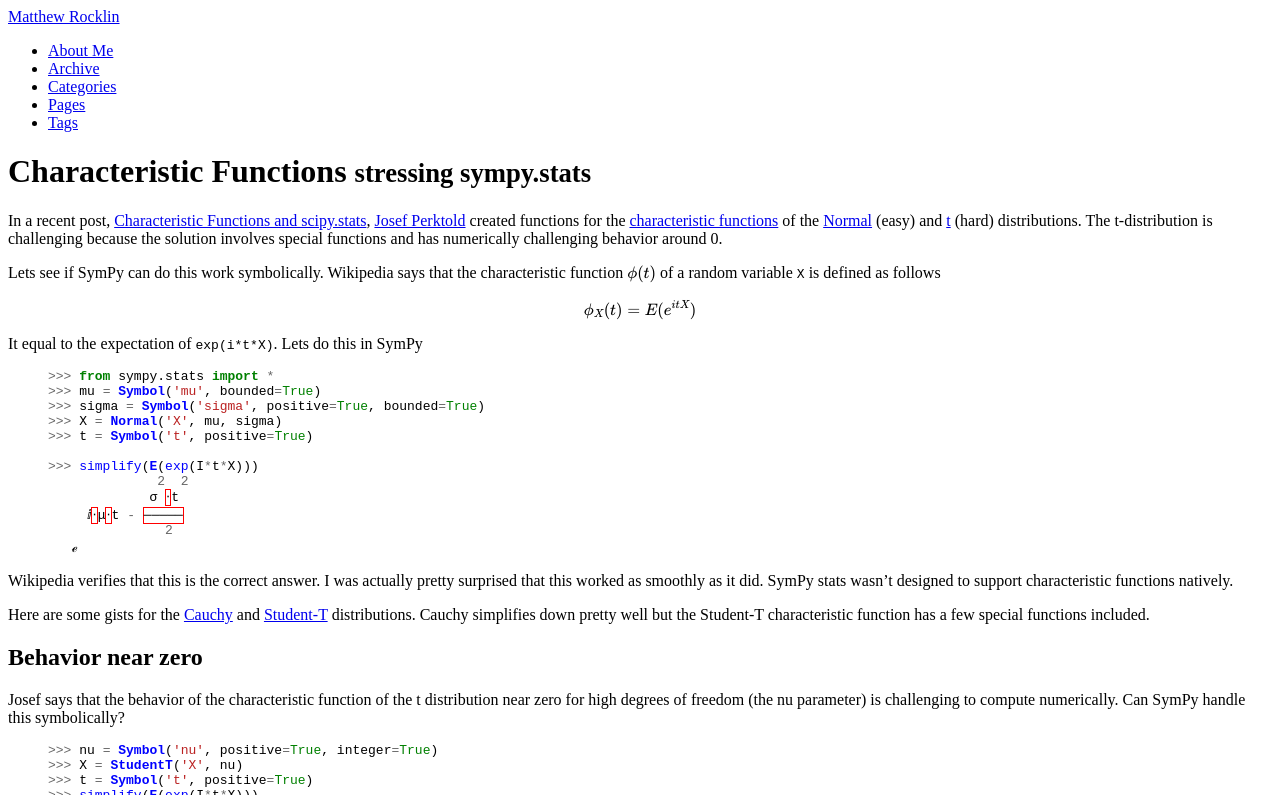
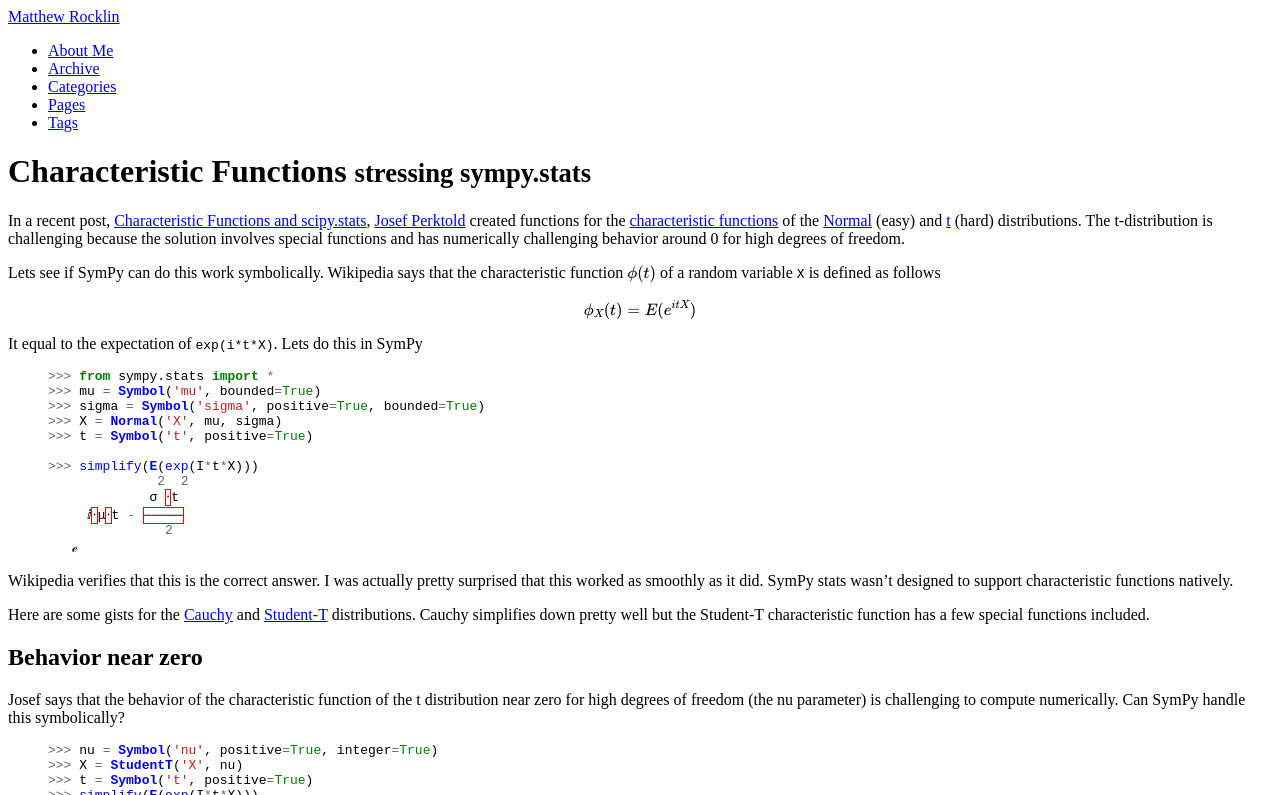
Before and after one commit to besyskymnbk/blog, a Jekyll site: the page built from _posts/work/2012-12-03-Characteristic-Functions.md, in a window 1280 px wide and 900 px high, cut to the strip 0-795 px from the top of the window. Built offline with Jekyll 4.4.1, drawn with Linux system fonts in a browser that asks for light colours; formulas are drawn with MathJax 3; comment, search, counter and statistics services are not loaded; some of the changed text lies outside the part shown.

```diff
--- a/_posts/work/2012-12-03-Characteristic-Functions.md
+++ b/_posts/work/2012-12-03-Characteristic-Functions.md
@@ -8,7 +8,7 @@ tags : [SymPy, Stats, scipy]
 ---
 {% include JB/setup %}
 
-In a recent post, [Characteristic Functions and scipy.stats](http://jpktd.blogspot.com/2012/12/characteristic-functions-and-scipystats.html), [Josef Perktold](https://github.com/josef-pkt) created functions for the [characteristic functions](http://en.wikipedia.org/wiki/Characteristic_function) of the [Normal](http://en.wikipedia.org/wiki/Normal_distribution) (easy) and [t](http://en.wikipedia.org/wiki/Student%27s_t-distribution) (hard) distributions.  The t-distribution is challenging because the solution involves special functions and has numerically challenging behavior around 0.
+In a recent post, [Characteristic Functions and scipy.stats](http://jpktd.blogspot.com/2012/12/characteristic-functions-and-scipystats.html), [Josef Perktold](https://github.com/josef-pkt) created functions for the [characteristic functions](http://en.wikipedia.org/wiki/Characteristic_function) of the [Normal](http://en.wikipedia.org/wiki/Normal_distribution) (easy) and [t](http://en.wikipedia.org/wiki/Student%27s_t-distribution) (hard) distributions.  The t-distribution is challenging because the solution involves special functions and has numerically challenging behavior around 0 for high degrees of freedom.
 
 Lets see if SymPy can do this work symbolically.  Wikipedia says that the characteristic function \\(\phi(t)\\) of a random variable `X` is defined as follows
 
```
Also changed, not shown: other parts of _posts/work/2012-12-03-Characteristic-Functions.md (+1 -1 lines).
